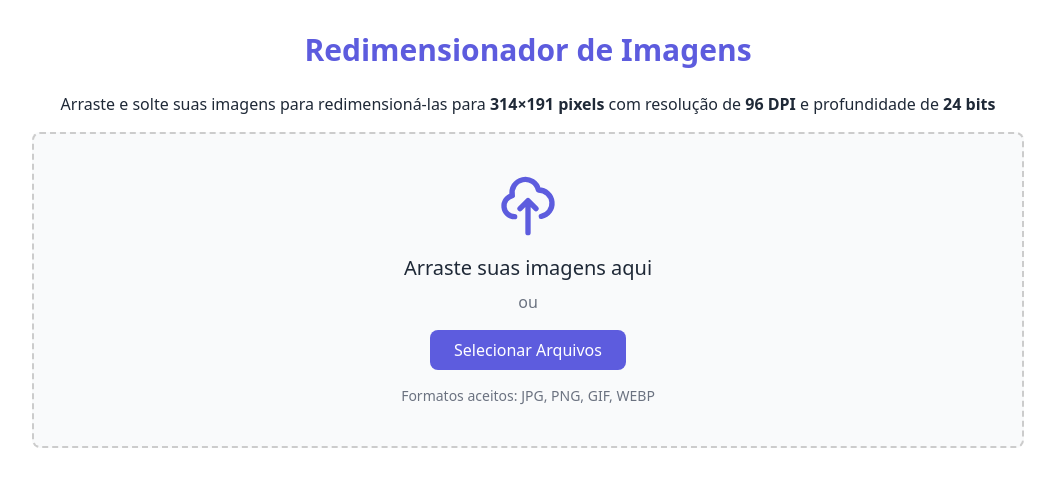
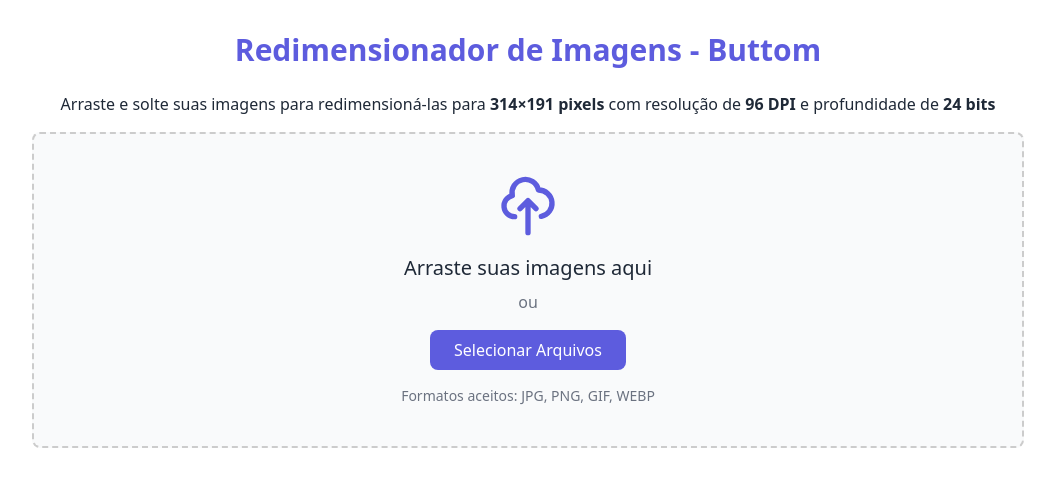
Before and after one commit to cismetro/ImageButtom, a plain HTML site: page index.html in a window 1280 px wide. Shown: the whole page, without its empty margins (112-1167 px from the left). Drawn offline with nearby package versions, Linux system fonts and the light colour scheme.

Commit message:
Update index.html

```diff
--- a/index.html
+++ b/index.html
@@ -37,7 +37,7 @@
 </head>
 <body class="bg-white dark:bg-[#181818] text-gray-800 dark:text-gray-200 min-h-screen">
     <div class="container mx-auto px-4 py-8 max-w-5xl">
-        <h1 class="text-3xl font-bold text-center mb-6 text-primary">Redimensionador de Imagens</h1>
+        <h1 class="text-3xl font-bold text-center mb-6 text-primary">Redimensionador de Imagens - Buttom</h1>
         <p class="text-center mb-4">
             Arraste e solte suas imagens para redimensioná-las para <span class="font-semibold">314×191 pixels</span> com resolução de <span class="font-semibold">96 DPI</span> e profundidade de <span class="font-semibold">24 bits</span>
         </p>
```
